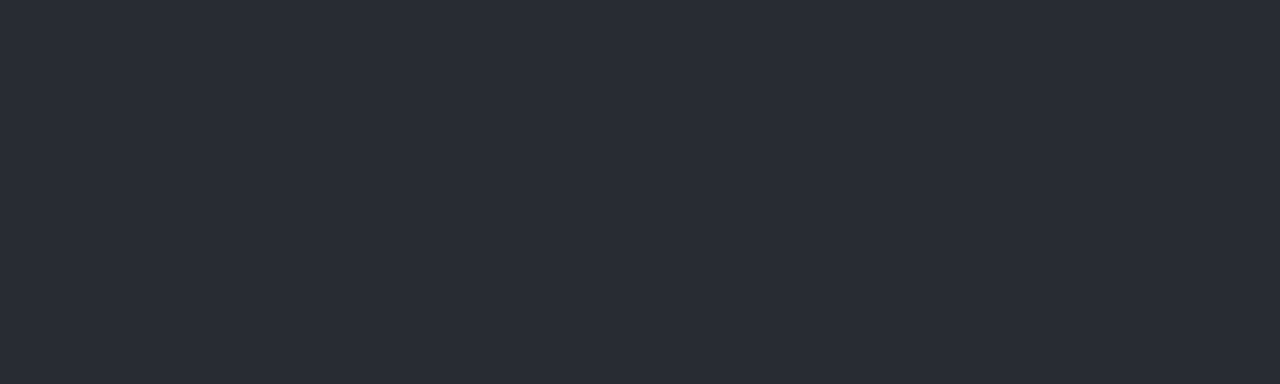
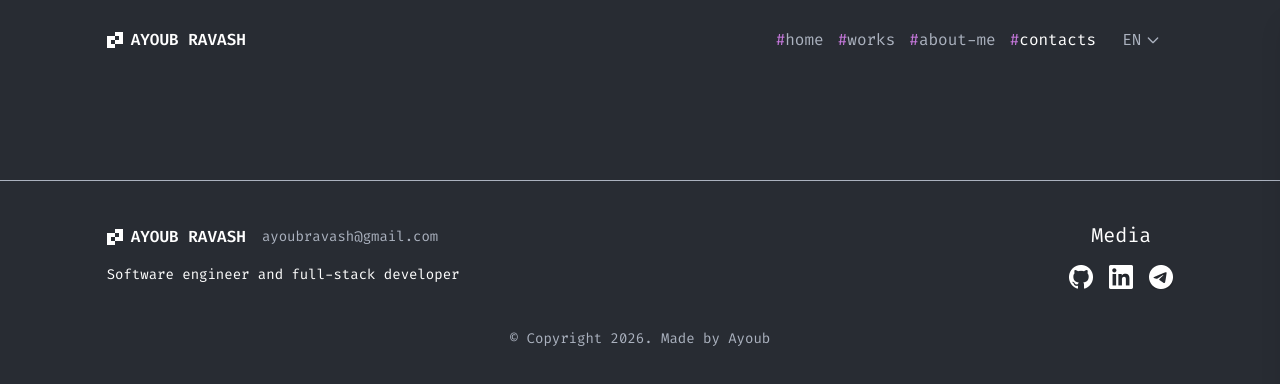
Before and after one commit to AyoubRavash/hack-portfolio, a React (Vite) app: page /hack-portfolio/contacts in a window 1280 px wide. Before the commit this address had no page. Shown: the top 384 px of the page. Built offline with nearby package versions, Linux system fonts and the light colour scheme.

Commit message:
feature: adding just empty app pages

```diff
--- a/src/App.tsx
+++ b/src/App.tsx
@@ -2,12 +2,16 @@ import {Route, Routes} from "react-router-dom";
 import MainLayout from "./layouts/MainLayout.tsx";
 import HomePage from "./pages/HomePage.tsx";
 import AboutMePage from "./pages/AboutMePage.tsx";
+import WorksPage from "./pages/WorksPage.tsx";
+import ContactsPage from "./pages/ContactsPage.tsx";
 
 function App() {
     return <Routes>
         <Route path="/" element={<MainLayout/>}>
             <Route index element={<HomePage/>}/>
+            <Route path={'works'} element={<WorksPage/>}/>
             <Route path={'about-me'} element={<AboutMePage/>}/>
+            <Route path={'contacts'} element={<ContactsPage/>}/>
         </Route>
     </Routes>
 }
--- /dev/null
+++ b/src/pages/ContactsPage.tsx
@@ -0,0 +1,5 @@
+function ContactsPage() {
+    return <div></div>
+}
+
+export default ContactsPage;
--- /dev/null
+++ b/src/pages/WorksPage.tsx
@@ -0,0 +1,5 @@
+function WorksPage() {
+    return <div></div>
+}
+
+export default WorksPage;
```
